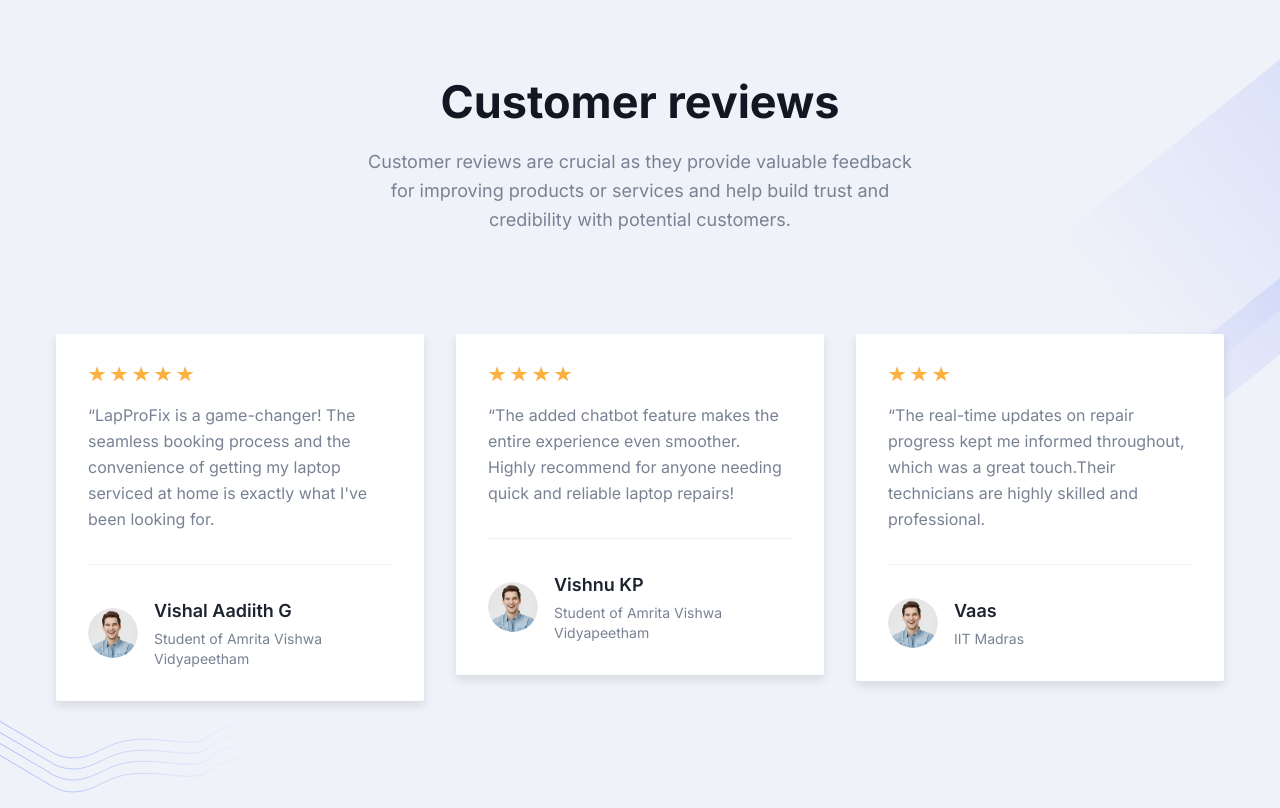
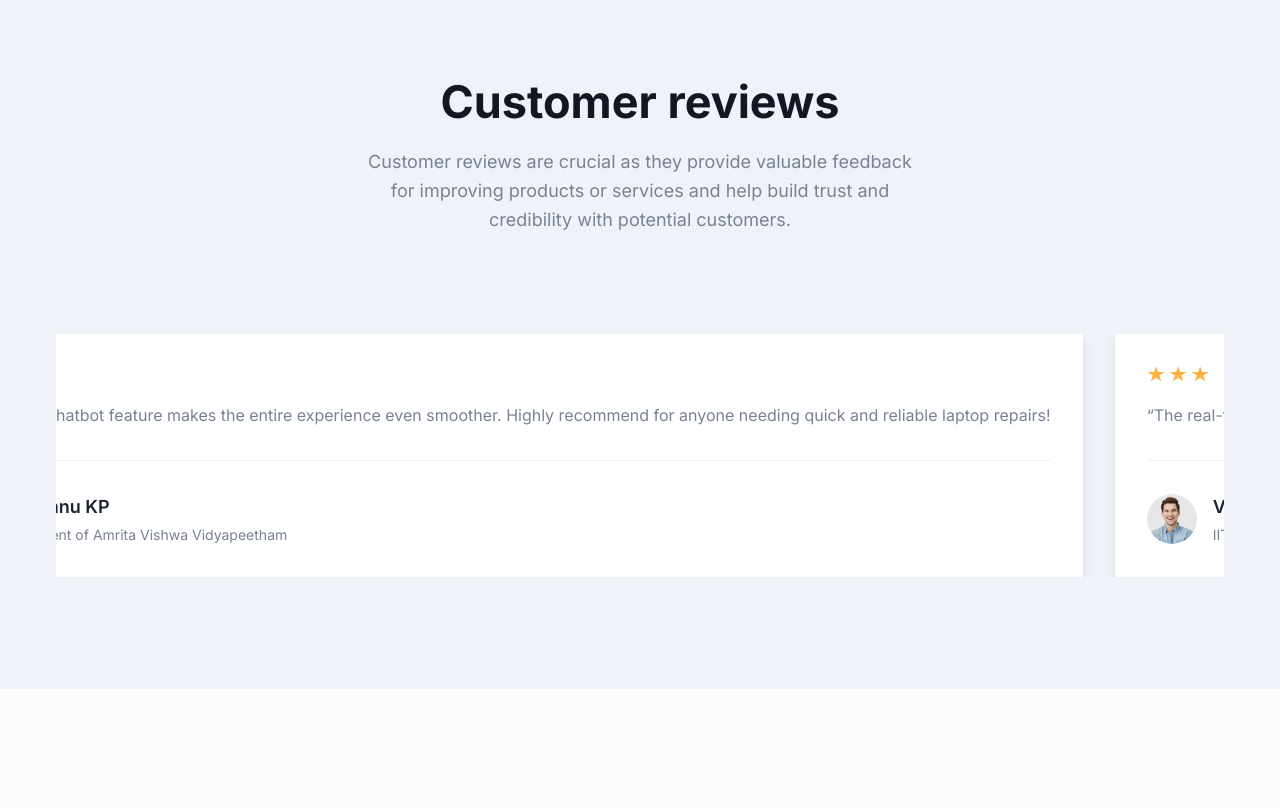
Before and after one commit to VishnuAmit/LapProFix, a Next.js app: page / in a window 1280 px wide. Shown: the part 4319-5127 px from the top of the page. Built offline with nearby package versions, Linux system fonts and the light colour scheme; no server answers.

Commit message:
fixed #23: added sliding animation to testimonials component

```diff
--- a/components/Testimonials/index.tsx
+++ b/components/Testimonials/index.tsx
@@ -1,6 +1,9 @@
+"use client";  // Mark this file as a Client Component
+
 import { Testimonial } from "@/types/testimonial";
 import SectionTitle from "../Common/SectionTitle";
 import SingleTestimonial from "./SingleTestimonial";
+import { useEffect, useRef } from "react";
 
 const testimonialData: Testimonial[] = [
   {
@@ -9,7 +12,7 @@
     designation: "Student of Amrita Vishwa Vidyapeetham",
     content:
       "LapProFix is a game-changer! The seamless booking process and the convenience of getting my laptop serviced at home is exactly what I've been looking for.",
-    image: "/images/testimonials/auth-03.png",  // Updated path
+    image: "/images/testimonials/auth-03.png",
     star: 5,
   },
   {
@@ -18,7 +21,7 @@
     designation: "Student of Amrita Vishwa Vidyapeetham",
     content:
       "The added chatbot feature makes the entire experience even smoother. Highly recommend for anyone needing quick and reliable laptop repairs!",
-    image: "/images/testimonials/auth-03.png",  // Updated path
+    image: "/images/testimonials/auth-03.png",
     star: 4,
   },
   {
@@ -27,13 +30,33 @@
     designation: "IIT Madras",
     content:
       "The real-time updates on repair progress kept me informed throughout, which was a great touch.Their technicians are highly skilled and professional.",
-    image: "/images/testimonials/auth-03.png",  // Updated path
+    image: "/images/testimonials/auth-03.png",
     star: 3,
   },
 ];
 
+const Testimonials = () => {
+  const containerRef = useRef<HTMLDivElement>(null);
 
-const Testimonials = () => {
+  useEffect(() => {
+    const container = containerRef.current;
+    if (container) {
+      let scrollAmount = 0;
+      const scrollSpeed = 8;
+
+      const scrollTestimonials = () => {
+        scrollAmount += scrollSpeed;
+        if (scrollAmount >= container.scrollWidth / 2) {
+          scrollAmount = 0;
+        }
+        container.scrollLeft = scrollAmount;
+        requestAnimationFrame(scrollTestimonials);
+      };
+
+      scrollTestimonials();
+    }
+  }, []);
+
   return (
     <section className="dark:bg-bg-color-dark bg-gray-light relative z-10 py-16 md:py-20 lg:py-28">
       <div className="container">
@@ -43,139 +66,19 @@
           center
         />
 
-        <div className="grid grid-cols-1 gap-x-8 gap-y-10 md:grid-cols-2 lg:grid-cols-3">
-          {testimonialData.map((testimonial) => (
-            <SingleTestimonial key={testimonial.id} testimonial={testimonial} />
+        {/* Wrapping the testimonials in a scrollable container */}
+        <div
+          ref={containerRef}
+          className="flex gap-x-8 overflow-x-hidden whitespace-nowrap"
+          style={{ display: 'flex', gap: '2rem', overflowX: 'hidden', whiteSpace: 'nowrap' }}
+        >
+          {/* Duplicating testimonials for a continuous effect */}
+          {[...testimonialData, ...testimonialData].map((testimonial, index) => (
+            <div key={index} className="inline-block w-full">
+              <SingleTestimonial testimonial={testimonial} />
+            </div>
           ))}
         </div>
-      </div>
-      <div className="absolute right-0 top-5 z-[-1]">
-        <svg
-          width="238"
-          height="531"
-          viewBox="0 0 238 531"
-          fill="none"
-          xmlns="http://www.w3.org/2000/svg"
-        >
-          <rect
-            opacity="0.3"
-            x="422.819"
-            y="-70.8145"
-            width="196"
-            height="541.607"
-            rx="2"
-            transform="rotate(51.2997 422.819 -70.8145)"
-            fill="url(#paint0_linear_83:2)"
-          />
-          <rect
-            opacity="0.3"
-            x="426.568"
-            y="144.886"
-            width="59.7544"
-            height="541.607"
-            rx="2"
-            transform="rotate(51.2997 426.568 144.886)"
-            fill="url(#paint1_linear_83:2)"
-          />
-          <defs>
-            <linearGradient
-              id="paint0_linear_83:2"
-              x1="517.152"
-              y1="-251.373"
-              x2="517.152"
-              y2="459.865"
-              gradientUnits="userSpaceOnUse"
-            >
-              <stop stopColor="#4A6CF7" />
-              <stop offset="1" stopColor="#4A6CF7" stopOpacity="0" />
-            </linearGradient>
-            <linearGradient
-              id="paint1_linear_83:2"
-              x1="455.327"
-              y1="-35.673"
-              x2="455.327"
-              y2="675.565"
-              gradientUnits="userSpaceOnUse"
-            >
-              <stop stopColor="#4A6CF7" />
-              <stop offset="1" stopColor="#4A6CF7" stopOpacity="0" />
-            </linearGradient>
-          </defs>
-        </svg>
-      </div>
-      <div className="absolute bottom-5 left-0 z-[-1]">
-        <svg
-          width="279"
-          height="106"
-          viewBox="0 0 279 106"
-          fill="none"
-          xmlns="http://www.w3.org/2000/svg"
-        >
-          <g opacity="0.5">
-            <path
-              d="M-57 12L50.0728 74.8548C55.5501 79.0219 70.8513 85.7589 88.2373 79.3692C109.97 71.3821 116.861 60.9642 156.615 63.7423C178.778 65.291 195.31 69.2985 205.911 62.3533C216.513 55.408 224.994 47.7682 243.016 49.1572C255.835 50.1453 265.278 50.8936 278 45.3373"
-              stroke="url(#paint0_linear_72:302)"
-            />
-            <path
-              d="M-57 1L50.0728 63.8548C55.5501 68.0219 70.8513 74.7589 88.2373 68.3692C109.97 60.3821 116.861 49.9642 156.615 52.7423C178.778 54.291 195.31 58.2985 205.911 51.3533C216.513 44.408 224.994 36.7682 243.016 38.1572C255.835 39.1453 265.278 39.8936 278 34.3373"
-              stroke="url(#paint1_linear_72:302)"
-            />
-            <path
-              d="M-57 23L50.0728 85.8548C55.5501 90.0219 70.8513 96.7589 88.2373 90.3692C109.97 82.3821 116.861 71.9642 156.615 74.7423C178.778 76.291 195.31 80.2985 205.911 73.3533C216.513 66.408 224.994 58.7682 243.016 60.1572C255.835 61.1453 265.278 61.8936 278 56.3373"
-              stroke="url(#paint2_linear_72:302)"
-            />
-            <path
-              d="M-57 35L50.0728 97.8548C55.5501 102.022 70.8513 108.759 88.2373 102.369C109.97 94.3821 116.861 83.9642 156.615 86.7423C178.778 88.291 195.31 92.2985 205.911 85.3533C216.513 78.408 224.994 70.7682 243.016 72.1572C255.835 73.1453 265.278 73.8936 278 68.3373"
-              stroke="url(#paint3_linear_72:302)"
-            />
-          </g>
-          <defs>
-            <linearGradient
-              id="paint0_linear_72:302"
-              x1="256.267"
-              y1="53.6717"
-              x2="-40.8688"
-              y2="8.15715"
-              gradientUnits="userSpaceOnUse"
-            >
-              <stop stopColor="#4A6CF7" stopOpacity="0" />
-              <stop offset="1" stopColor="#4A6CF7" />
-            </linearGradient>
-            <linearGradient
-              id="paint1_linear_72:302"
-              x1="256.267"
-              y1="42.6717"
-              x2="-40.8688"
-              y2="-2.84285"
-              gradientUnits="userSpaceOnUse"
-            >
-              <stop stopColor="#4A6CF7" stopOpacity="0" />
-              <stop offset="1" stopColor="#4A6CF7" />
-            </linearGradient>
-            <linearGradient
-              id="paint2_linear_72:302"
-              x1="256.267"
-              y1="64.6717"
-              x2="-40.8688"
-              y2="19.1572"
-              gradientUnits="userSpaceOnUse"
-            >
-              <stop stopColor="#4A6CF7" stopOpacity="0" />
-              <stop offset="1" stopColor="#4A6CF7" />
-            </linearGradient>
-            <linearGradient
-              id="paint3_linear_72:302"
-              x1="256.267"
-              y1="76.6717"
-              x2="-40.8688"
-              y2="31.1572"
-              gradientUnits="userSpaceOnUse"
-            >
-              <stop stopColor="#4A6CF7" stopOpacity="0" />
-              <stop offset="1" stopColor="#4A6CF7" />
-            </linearGradient>
-          </defs>
-        </svg>
       </div>
     </section>
   );
```
Also changed, not shown: components/Testimonials/index.css (added, +16 -0 lines).
